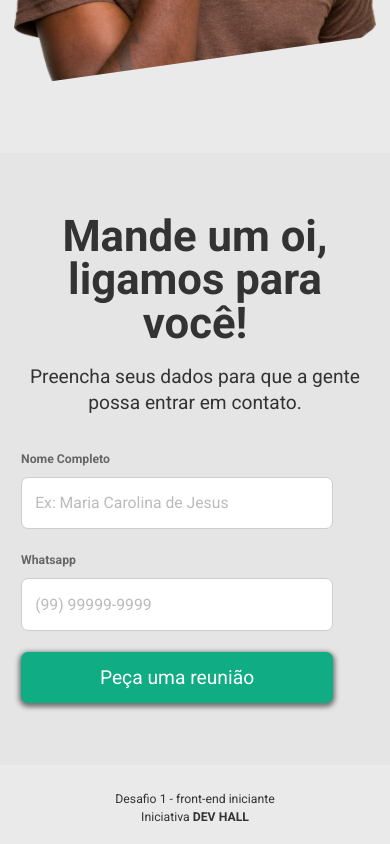
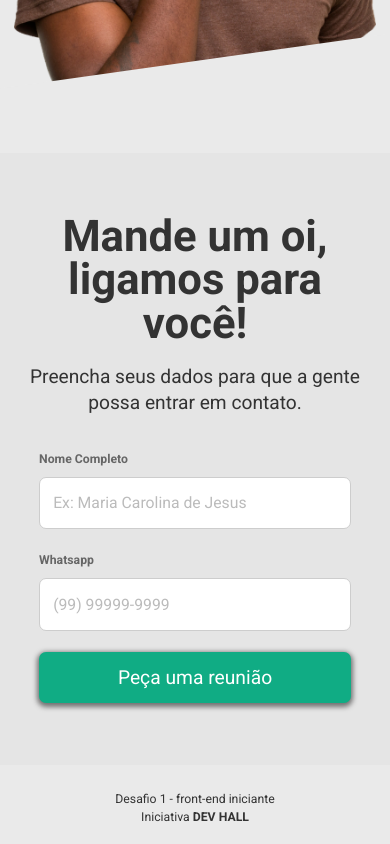
Before and after one commit to ManuCoutinho/meuFreela, a React (Vite) app: page / in a window 390 px wide. Shown: the part 1585-2429 px from the top of the page. Built offline with nearby package versions, Linux system fonts and the light colour scheme.

Commit message:
:art: fix position on contact section

```diff
--- a/src/components/Contacts/styles.module.scss
+++ b/src/components/Contacts/styles.module.scss
@@ -16,9 +16,9 @@
 
   @media (max-width: 61.81em) {
     .formContent {
+      @include flex(center);
       form {
         @include customFlex(column, wrap);
-        margin: marginDefault;
 
         input {
           @include inputDefault(
@@ -29,7 +29,6 @@
             80vw
           );
           margin-bottom: 1.5rem;
-          margin-right: 0;
         }
 
         label {
```
